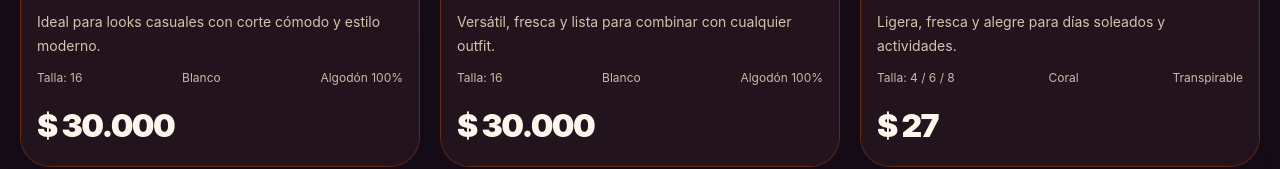
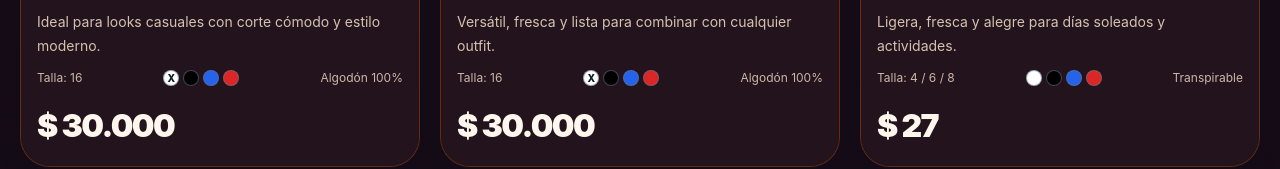
Before and after one commit to jdavid1991/catalog, a React (Vite) app: page / in a window 1280 px wide. Shown: the part 1314-1483 px from the top of the page. Built offline with nearby package versions, Linux system fonts and the light colour scheme.

Commit message:
feat: add ProductColorPalette component and integrate it into ProductGrid; update product color data to lowercase

```diff
--- /dev/null
+++ b/src/components/ProductColorPalette.css
@@ -0,0 +1,20 @@
+.product-color-palette {
+  display: inline-flex;
+  flex-shrink: 0;
+  align-items: center;
+  gap: 4px;
+}
+
+.product-color-palette__swatch {
+  display: grid;
+  place-items: center;
+  flex: 0 0 16px;
+  width: 16px;
+  height: 16px;
+  box-sizing: border-box;
+  border: 1px solid rgba(100, 116, 139, 0.6);
+  border-radius: 50%;
+  font-size: 10px;
+  font-weight: 800;
+  line-height: 1;
+}
--- /dev/null
+++ b/src/components/ProductColorPalette.jsx
@@ -0,0 +1,37 @@
+import "./ProductColorPalette.css";
+
+const shirtColors = [
+  { name: "Blanco", value: "#ffffff", markerColor: "#0f172a" },
+  { name: "Negro", value: "#000000", markerColor: "#ffffff" },
+  { name: "Azul", value: "#2563eb", markerColor: "#ffffff" },
+  { name: "Rojo", value: "#dc2626", markerColor: "#ffffff" },
+];
+
+export function ProductColorPalette({ color }) {
+  const colorName = typeof color === "string" ? color.trim() : "";
+  const selectedColor = colorName.toLowerCase();
+
+  return (
+    <span
+      className="product-color-palette"
+      role="img"
+      aria-label={`Paleta: blanco, negro, azul y rojo. Color de la camiseta: ${colorName || "No especificado"}.`}
+    >
+      {shirtColors.map(({ name, value, markerColor }) => {
+        const isSelected = selectedColor === name.toLowerCase();
+
+        return (
+          <span
+            key={name}
+            className="product-color-palette__swatch"
+            style={{ backgroundColor: value, color: markerColor }}
+            title={isSelected ? `${name} (color de la camiseta)` : name}
+            aria-hidden="true"
+          >
+            {isSelected ? "X" : null}
+          </span>
+        );
+      })}
+    </span>
+  );
+}
--- a/src/components/ProductGrid.jsx
+++ b/src/components/ProductGrid.jsx
@@ -1,3 +1,5 @@
+import { ProductColorPalette } from "./ProductColorPalette";
+
 export function ProductGrid({
   products,
   themeMode = "default",
@@ -147,7 +149,7 @@ export function ProductGrid({
               }`}
             >
               <span>Talla: {product.size}</span>
-              <span>{product.color}</span>
+              <ProductColorPalette color={product.color} />
               <span>{product.material}</span>
             </div>
 
--- a/src/data/products.json
+++ b/src/data/products.json
@@ -6,7 +6,7 @@
     "gender": "Niñ@s",
     "size": "16",
     "price": 30000,
-    "color": "Blanco",
+    "color": "blanco",
     "material": "Algodón 100%",
     "badge": "Nuevo",
     "palette": "bg-slate-900",
```
